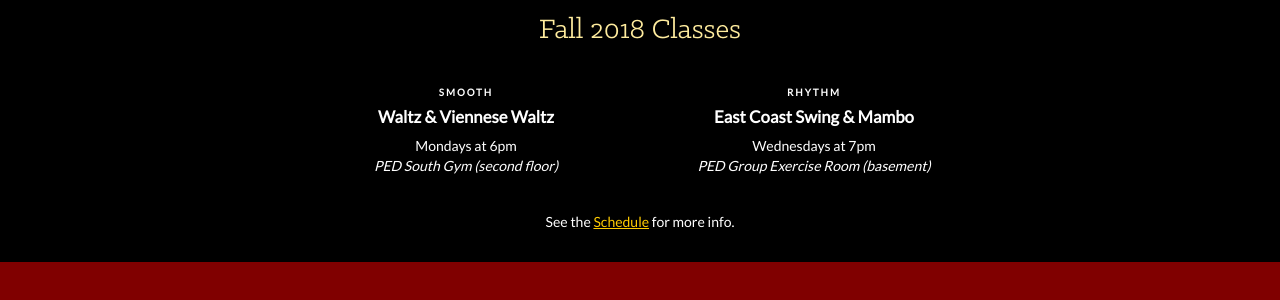
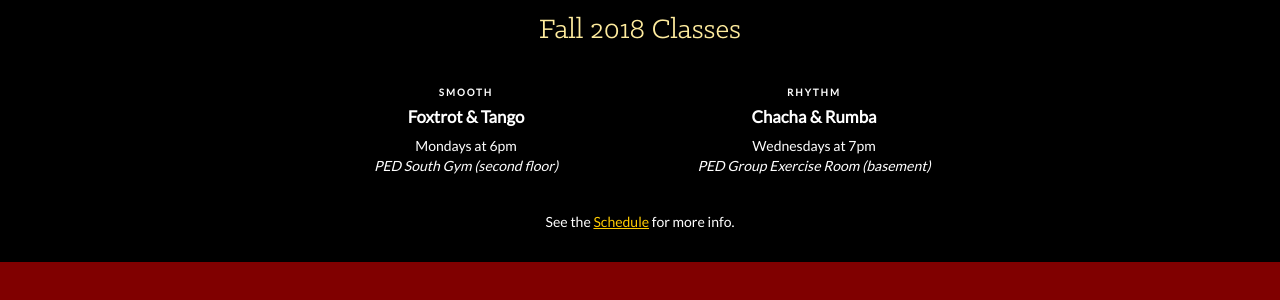
Before and after one commit to uscballroom/uscballroom.github.io, a Jekyll site: the page built from _pages/home.html, in a window 1280 px wide. Shown: the part 1061-1361 px from the top of the page. Built offline with Jekyll 4.4.1, drawn with Linux system fonts in a browser that asks for light colours; some web fonts are replaced.

Commit message:
Class Changes
Fixed an error with the upcoming classes, as it was corrected to the wrong schedule

```diff
--- a/_pages/home.html
+++ b/_pages/home.html
@@ -48,13 +48,13 @@ large_header: true
       <div class="Home_classes">
         <div>
           <h6>SMOOTH</h6>
-          <h5>Waltz &amp; Viennese Waltz</h5>
+          <h5>Foxtrot &amp; Tango</h5>
           <p>Mondays at 6pm</p>
           <p><i>PED South Gym (second floor)</i></p>
         </div>
         <div>
           <h6>RHYTHM</h6>
-          <h5>East Coast Swing &amp; Mambo</h5>
+          <h5>Chacha &amp; Rumba</h5>
           <p>Wednesdays at 7pm</p>
           <p><i>PED Group Exercise Room (basement)</i></p>
         </div>
```
